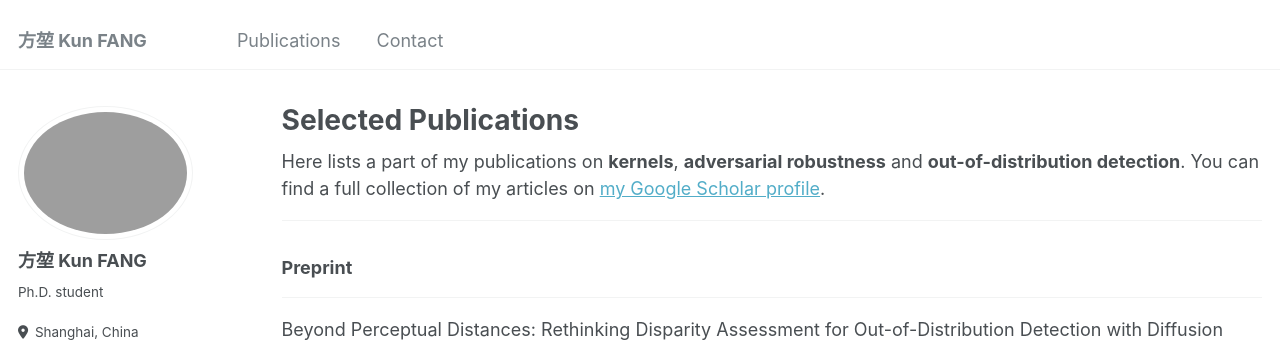
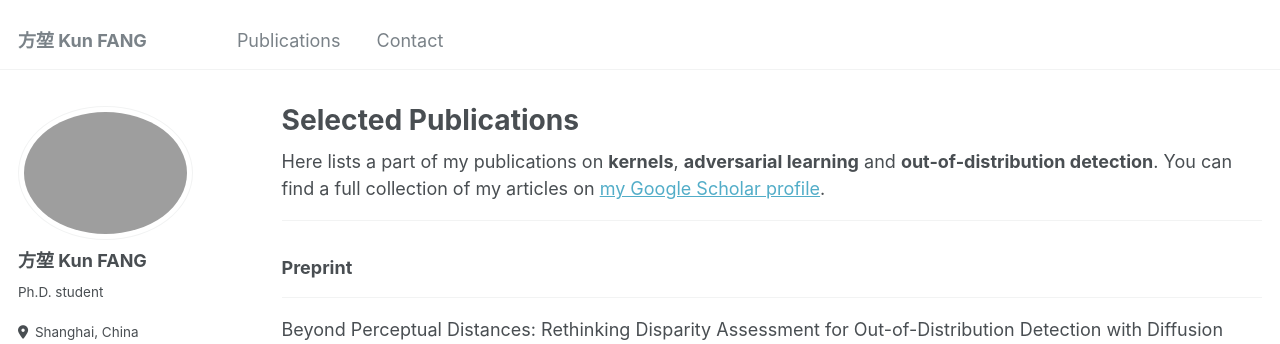
Before and after one commit to fanghenshaometeor/fanghenshaometeor.github.io, a Jekyll site: the page built from _pages/publications.md, in a window 1280 px wide and 900 px high. Shown: the top 344 px of the window. Built offline with Jekyll 4.4.1, drawn with Linux system fonts in a browser that asks for light colours; some web fonts are replaced.

Commit message:
update-pub

```diff
--- a/_pages/publications.md
+++ b/_pages/publications.md
@@ -6,7 +6,7 @@ author_profile: true
 ---
 
 {% if site.author.googlescholar %}
-  <div class="wordwrap">Here lists a part of my publications on <b>kernels</b>, <b>adversarial robustness</b> and <b>out-of-distribution detection</b>. You can find a full collection of my articles on <a href="{{site.author.googlescholar}}">my Google Scholar profile</a>.</div>
+  <div class="wordwrap">Here lists a part of my publications on <b>kernels</b>, <b>adversarial learning</b> and <b>out-of-distribution detection</b>. You can find a full collection of my articles on <a href="{{site.author.googlescholar}}">my Google Scholar profile</a>.</div>
 {% endif %}
 
 <!-- {% include base_path %}
```
